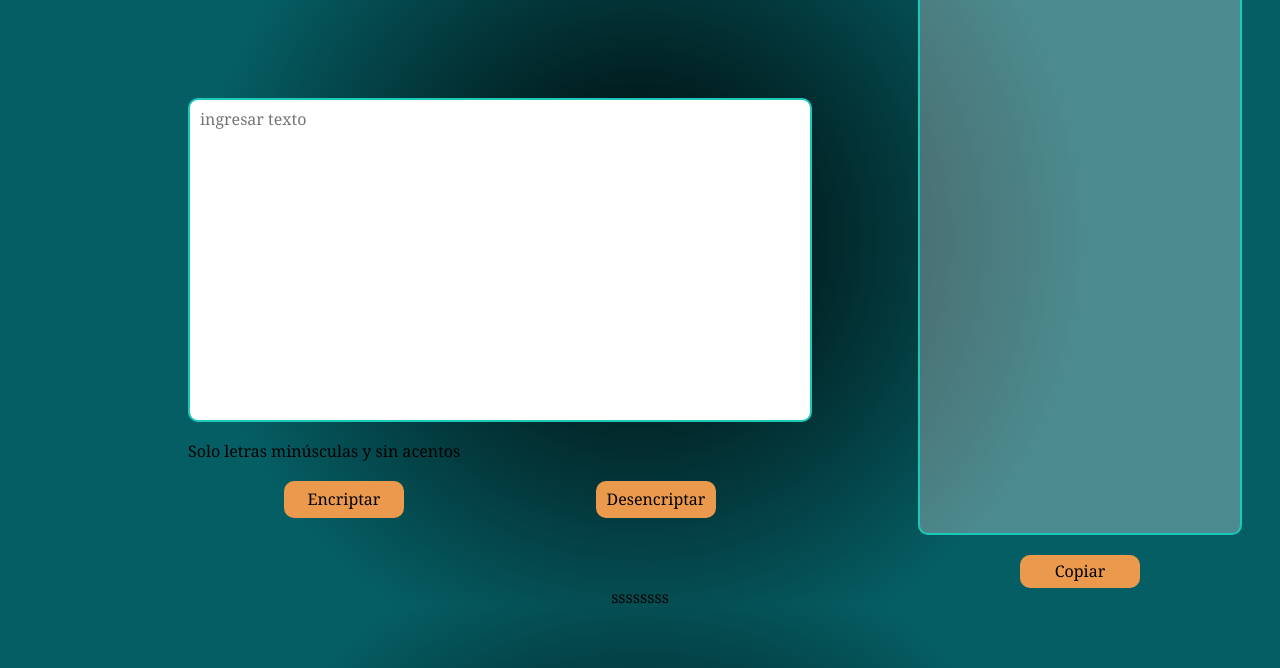
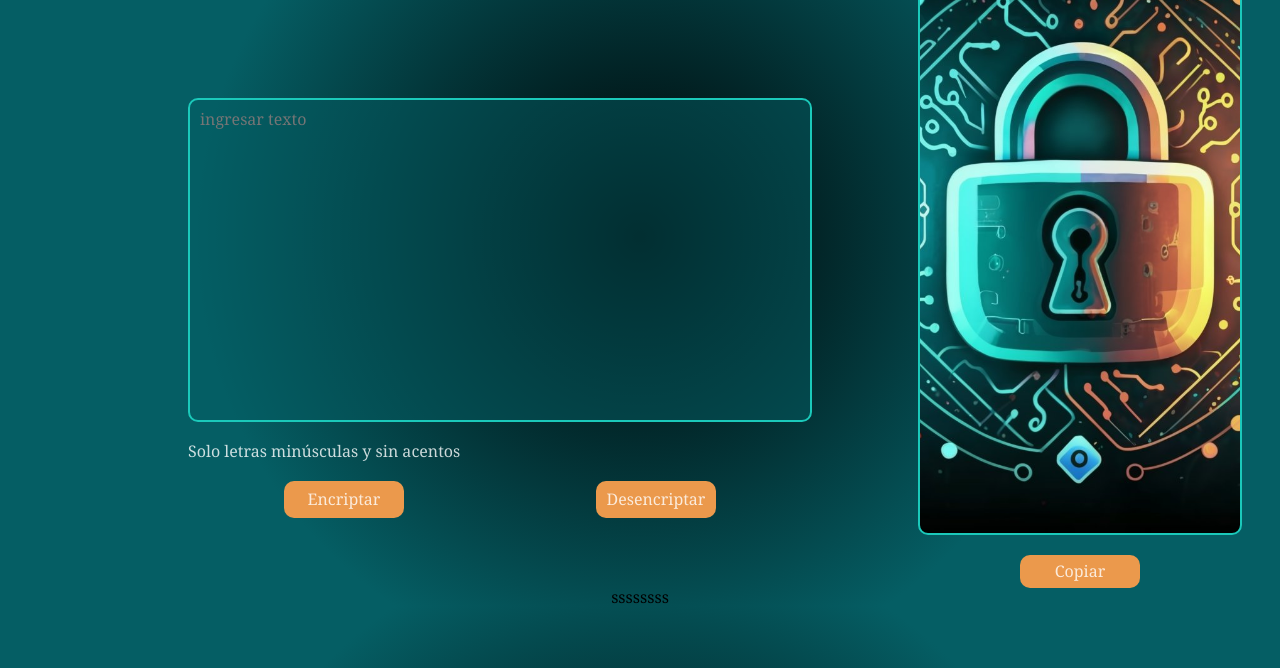
Before and after one commit to HumbleG0d/challenge_encriptador, a website with bundled scripts: page html/index.html in a window 1280 px wide. Shown: the part 132-800 px from the top of the page. Built offline with nearby package versions, Linux system fonts and the light colour scheme.

Commit message:
Add background img and color

```diff
--- a/css/main.css
+++ b/css/main.css
@@ -36,6 +36,7 @@
   display: flex;
   flex-direction: column;
   gap: 20px;
+  color: var(--color-title);
 }
 
 .header{
@@ -57,16 +58,22 @@
 .section__input{
  width: 600px;
  height: 300px;
+ background-color: rgba(5,94,100,0.5);
 }
 
 .section__output{
   width: 300px;
   height: 100%;
- }
+  background-image: url(../assets/img_encriptador.jpg);
+  background-size: cover;
+  background-position: center;
+  background-repeat: no-repeat;
+}
 
 .textarea{
   padding: 10px;
   border: 2.5px solid var(--color-border);
+  color: var(--color-title);
   border-radius: 10px;
   outline: none;
   resize: none;
@@ -78,6 +85,7 @@
 
 .button{
   background-color: var(--color-button);
+  color: var(--color-title);
   width: 120px;
   height: 37px;
   border: 0;
```
